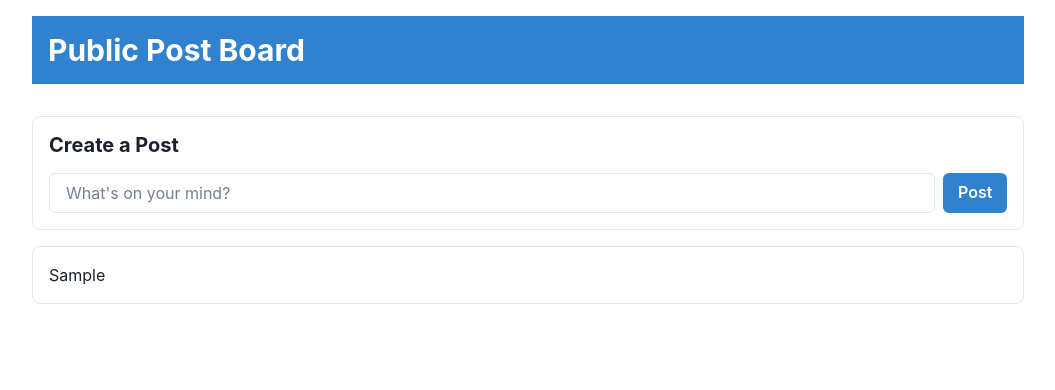
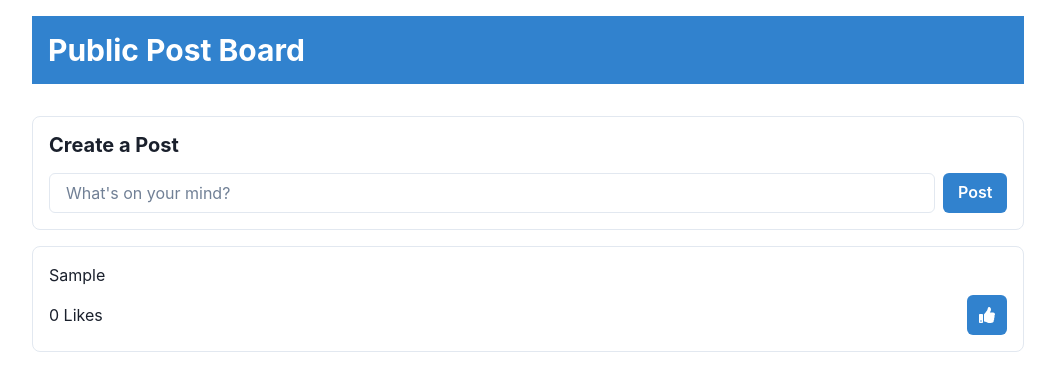
Before and after one commit to GPT-Engineer-App-Dev/community-share-zone, a React (Vite) app: page / in a window 1280 px wide. Both pictures are taken after typing "Sample" into the empty fields and a click on the button "Post". Shown: the top 390 px of the page, without its empty margins (112-1167 px from the left). Built offline with nearby package versions, Linux system fonts and the light colour scheme.

Commit message:
Add likes feature to the public post board. Users can now like posts, and the number of likes is displayed on each post.

```diff
--- a/src/pages/Index.jsx
+++ b/src/pages/Index.jsx
@@ -1,5 +1,6 @@
-import { Container, VStack, Box, Text, Input, Button, HStack, Flex, Heading } from "@chakra-ui/react";
+import { Container, VStack, Box, Text, Input, Button, HStack, Flex, Heading, IconButton } from "@chakra-ui/react";
 import { useState } from "react";
+import { FaThumbsUp } from "react-icons/fa";
 
 const Index = () => {
   const [posts, setPosts] = useState([]);
@@ -7,9 +8,13 @@ const Index = () => {
 
   const handlePostSubmit = () => {
     if (newPost.trim() !== "") {
-      setPosts([{ content: newPost, id: Date.now() }, ...posts]);
+      setPosts([{ content: newPost, id: Date.now(), likes: 0 }, ...posts]);
       setNewPost("");
     }
+  };
+
+  const handleLike = (postId) => {
+    setPosts(posts.map(post => post.id === postId ? { ...post, likes: post.likes + 1 } : post));
   };
 
   return (
@@ -37,6 +42,15 @@ const Index = () => {
               {posts.map((post) => (
                 <Box key={post.id} w="100%" p={4} borderWidth="1px" borderRadius="lg">
                   <Text>{post.content}</Text>
+                  <HStack mt={2} justifyContent="space-between">
+                    <Text>{post.likes} {post.likes === 1 ? "Like" : "Likes"}</Text>
+                    <IconButton
+                      icon={<FaThumbsUp />}
+                      colorScheme="blue"
+                      onClick={() => handleLike(post.id)}
+                      aria-label="Like post"
+                    />
+                  </HStack>
                 </Box>
               ))}
             </VStack>
```
